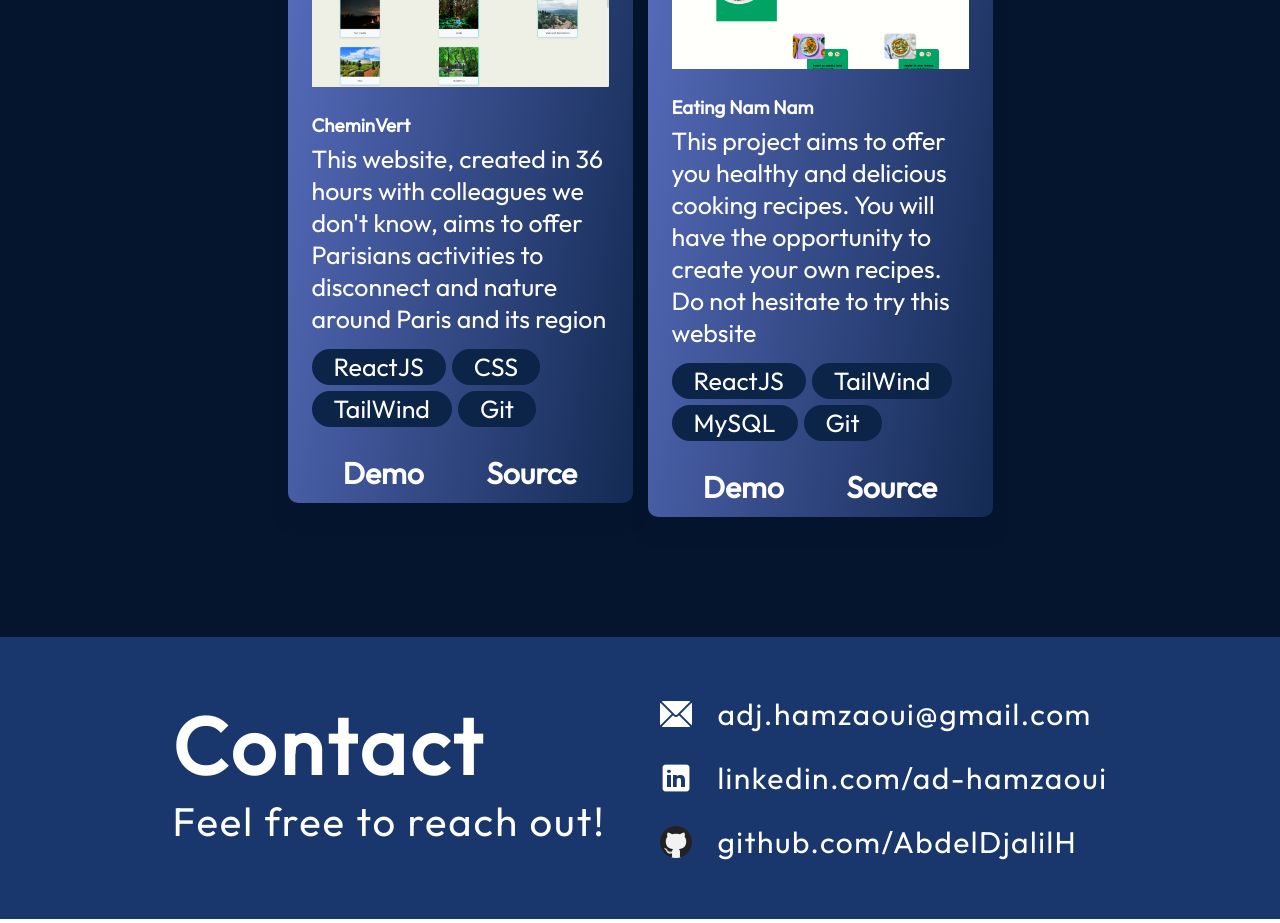
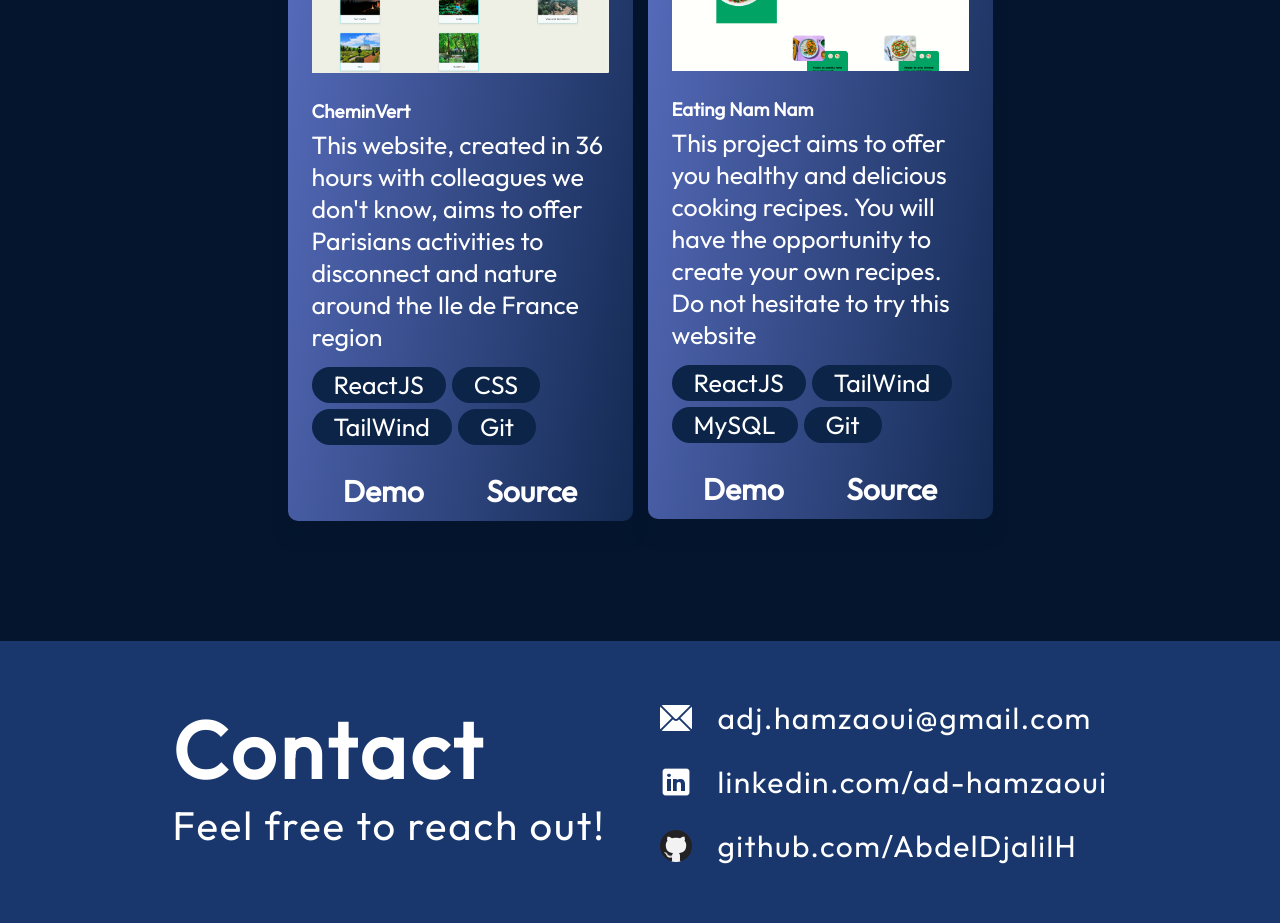
Before and after one commit to AbdelDjalilH/My-Portfolio, a React (Vite) app: page / in a window 1280 px wide. Shown: the part 3020-3943 px from the top of the page. Built offline with nearby package versions, Linux system fonts and the light colour scheme.

Commit message:
change sentences

```diff
--- a/src/data/projects.js
+++ b/src/data/projects.js
@@ -22,7 +22,7 @@ const projects=[
     {
         title: "CheminVert",
         imageSrc: CheminVert,
-        description: "This website, created in 36 hours with colleagues we don't know, aims to offer Parisians activities to disconnect and nature around Paris and its region",
+        description: "This website, created in 36 hours with colleagues we don't know, aims to offer Parisians activities to disconnect and nature around the Ile de France region",
         skills: ["ReactJS", "CSS", "TailWind", "Git"],
         demo: "https://lecheminvert.netlify.app/"
     },
```
